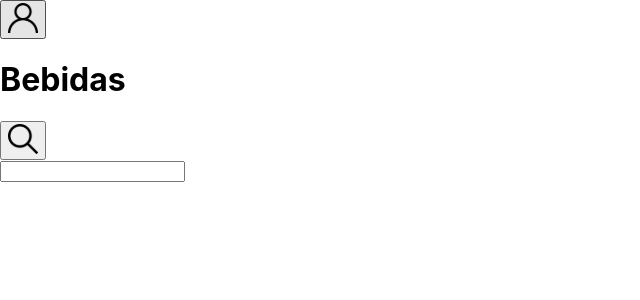
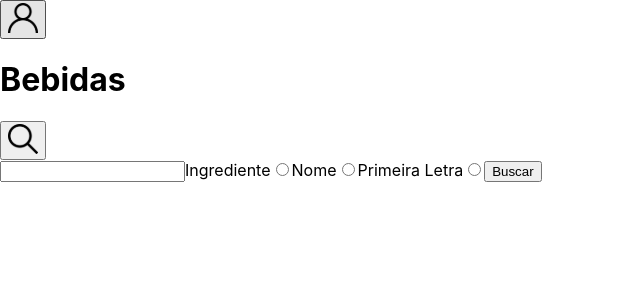
Before and after one commit to LuanVittor/Recipes-App, a React (Create React App) app: page /bebidas in a window 1280 px wide. Both pictures are taken after a click on the button 23 px from the left and 140 px from the top of the page. Shown: the top 300 px of the page, without its empty margins (0-640 px from the left). Built offline with nearby package versions, Linux system fonts and the light colour scheme.

Commit message:
working on

```diff
--- a/src/App.js
+++ b/src/App.js
@@ -13,19 +13,21 @@ import ReceitasFeitas from './pages/ReceitasFeitas';
 import ReceitasFavoritas from './pages/ReceitasFavoritas';
 import ExplorarComidasArea from './pages/ExplorarComidasArea';
 import ExplorarBebidasIngredientes from './pages/ExplorarBebidasIngredientes';
+import ApiProvider from './Provider/ApiProvider';
 
 export default function App() {
   return (
     <div>
+      <ApiProvider>
         <Switch>
           <Route exact path="/" component={ Login } />
           <Route exact path="/comidas" component={ Comidas } />
           <Route exact path="/bebidas" component={ Bebidas } />
           <Route exact path="/perfil" component={ Perfil } />
-        <Route exact path="/comidas/{id-da-receita}" />
-        <Route exact path="/bebidas/{id-da-receita}" />
-        <Route exact path="/comidas/{id-da-receita}/in-progress" />
-        <Route exact path="/bebidas/{id-da-receita}/in-progress" />
+          <Route exact path="/comidas/:id" />
+          <Route exact path="/bebidas/:id" />
+          <Route exact path="/comidas/:id/in-progress" />
+          <Route exact path="/bebidas/:id/in-progress" />
           <Route exact path="/explorar" component={ Explorar } />
           <Route exact path="/explorar/comidas" component={ ExplorarComidas } />
           <Route exact path="/explorar/bebidas" component={ ExplorarBebidas } />
@@ -43,6 +45,8 @@ export default function App() {
           <Route exact path="/receitas-feitas" component={ ReceitasFeitas } />
           <Route exact path="/receitas-favoritas" component={ ReceitasFavoritas } />
         </Switch>
+      </ApiProvider>
+
     </div>
   );
 }
--- /dev/null
+++ b/src/Context/ApiContext.js
@@ -0,0 +1,5 @@
+import { createContext } from 'react';
+
+const ApiContext = createContext();
+
+export default ApiContext;
--- /dev/null
+++ b/src/Provider/ApiProvider.js
@@ -0,0 +1,84 @@
+import PropTypes from 'prop-types';
+import React, { useState } from 'react';
+import { useHistory } from 'react-router-dom';
+import ApiContext from '../Context/ApiContext';
+
+export default function ApiProvider({ children }) {
+  const history = useHistory();
+  const [selectAPI, setSelectAPI] = useState();
+  const [searchInputValue, setSearchInputValue] = useState('');
+  const [returnApi, setReturnApi] = useState([]);
+
+  const handleInput = ({ target: { value } }) => {
+    setSearchInputValue(value);
+  };
+
+  const selectRadio = (value) => {
+    setSelectAPI(value);
+  };
+
+  const reqDrinkApi = () => {
+    if (selectAPI === 'Ingrediente') {
+      return fetch(`https://www.thecocktaildb.com/api/json/v1/1/filter.php?i=${searchInputValue}`)
+        .then((resp) => resp.json())
+        .then((r) => setReturnApi(r.meals));
+    } if (selectAPI === 'Nome') {
+      return fetch(`https://www.thecocktaildb.com/api/json/v1/1/search.php?s=${searchInputValue}`)
+        .then((resp) => resp.json())
+        .then((r) => setReturnApi(r.meals));
+    } if (selectAPI === 'Primeira Letra' && searchInputValue.length === 1) {
+      return fetch(`https://www.thecocktaildb.com/api/json/v1/1/search.php?f=${searchInputValue}`)
+        .then((resp) => resp.json())
+        .then((r) => setReturnApi(r.meals));
+    } if (searchInputValue.length > 1) {
+      return global.alert('Sua busca deve conter somente 1 (um) caracter');
+    }
+  };
+
+  const reqFoodApi = () => {
+    if (selectAPI === 'Ingrediente') {
+      return fetch(`https://www.themealdb.com/api/json/v1/1/filter.php?i=${searchInputValue}`)
+        .then((resp) => resp.json())
+        .then((r) => setReturnApi(r.meals));
+    } if (selectAPI === 'Nome') {
+      return fetch(`https://www.themealdb.com/api/json/v1/1/search.php?s=${searchInputValue}`)
+        .then((resp) => resp.json())
+        .then((r) => setReturnApi(r.meals));
+    } if (selectAPI === 'Primeira Letra' && searchInputValue.length === 1) {
+      return fetch(`https://www.themealdb.com/api/json/v1/1/search.php?f=${searchInputValue}`)
+        .then((resp) => resp.json())
+        .then((r) => setReturnApi(r.meals));
+    } if (searchInputValue.length > 1) {
+      return global.alert('Sua busca deve conter somente 1 (um) caracter');
+    }
+  };
+
+  const getPathName = () => {
+    if (history.location.pathname === '/comidas') {
+      return reqFoodApi();
+    } if (history.location.pathname === '/bebidas') {
+      return reqDrinkApi();
+    }
+  };
+
+  const checkArray = () => (
+    (returnApi.length === 1) ? console.log('teste') : null
+  );
+
+  const myContext = {
+    searchInputValue,
+    handleInput,
+    selectRadio,
+    getPathName,
+    checkArray,
+  };
+  return (
+    <ApiContext.Provider value={ myContext }>
+      { children }
+    </ApiContext.Provider>
+  );
+}
+
+ApiProvider.propTypes = {
+  children: PropTypes.node.isRequired,
+};
--- a/src/components/Header.jsx
+++ b/src/components/Header.jsx
@@ -1,20 +1,24 @@
-import React, { useState } from 'react';
+import React, { useContext, useEffect, useState } from 'react';
 import { useHistory } from 'react-router-dom';
+import ApiContext from '../Context/ApiContext';
 import profileIcon from '../images/profileIcon.svg';
 import searchIcon from '../images/searchIcon.svg';
 
 export default function Header() {
   const history = useHistory();
   const [searchBar, setSerchBar] = useState(false);
+  const [radioValue, setRadioValue] = useState();
+
+  const {
+    selectRadio,
+    handleInput,
+    searchInputValue,
+    getPathName,
+  } = useContext(ApiContext);
 
   const pushProfile = () => (
     history.push('/perfil')
   );
-
-  // const getPath = () => {
-  //   const name = history.location.pathname.split('/');
-  //   return name[1].charAt(0).toUpperCase() + name[1].slice(1);
-  // };
 
   const completeHeader = (title) => (
     <div>
@@ -25,7 +29,7 @@ export default function Header() {
           alt="profile"
         />
       </button>
-      <h1 data-testid="page-title">{ title }</h1>
+      <h1 data-testid="page-title">{title}</h1>
       <button type="button" onClick={ () => setSerchBar(!searchBar) }>
         <img
           data-testid="search-top-btn"
@@ -90,10 +94,66 @@ export default function Header() {
     }
   };
 
+  const handleChange = (e) => {
+    const { value } = e.target;
+    setRadioValue(value);
+  };
+
+  useEffect(() => {
+    selectRadio(radioValue);
+  }, [radioValue, selectRadio]);
+
   return (
     <header>
-      { renderHeader() }
-      {(searchBar) && <input data-testid="search-input" />}
+      {renderHeader()}
+      {(searchBar)
+        && (
+          <div>
+            <input
+              data-testid="search-input"
+              onChange={ handleInput }
+              value={ searchInputValue }
+            />
+            <label htmlFor="Ingrediente">
+              Ingrediente
+              <input
+                type="radio"
+                value="Ingrediente"
+                data-testid="ingredient-search-radio"
+                name="radio"
+                onChange={ handleChange }
+              />
+            </label>
+
+            <label htmlFor="Nome">
+              Nome
+              <input
+                type="radio"
+                value="Nome"
+                data-testid="name-search-radio"
+                name="radio"
+                onChange={ handleChange }
+              />
+            </label>
+            <label htmlFor="Primeira Letra">
+              Primeira Letra
+              <input
+                type="radio"
+                value="Primeira Letra"
+                data-testid="first-letter-search-radio"
+                name="radio"
+                onChange={ handleChange }
+              />
+            </label>
+            <button
+              type="button"
+              onClick={ getPathName }
+              data-testid="exec-search-btn"
+            >
+              Buscar
+            </button>
+          </div>
+        )}
     </header>
   );
 }
```
Lines whose indentation alone changed are shown as unchanged.
